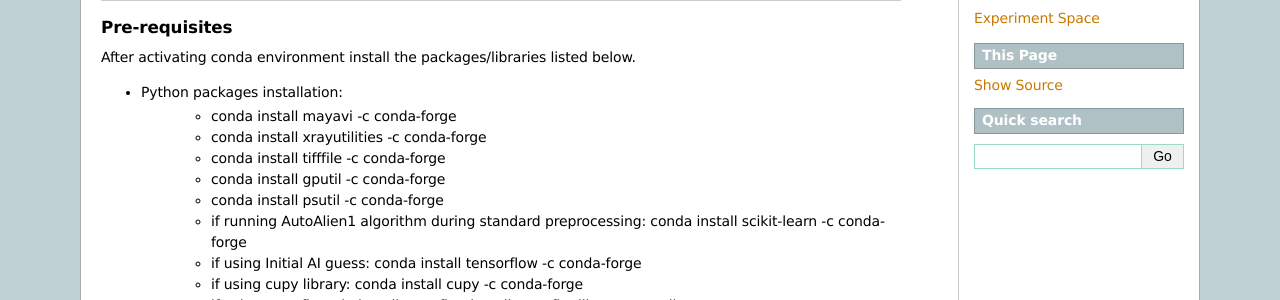
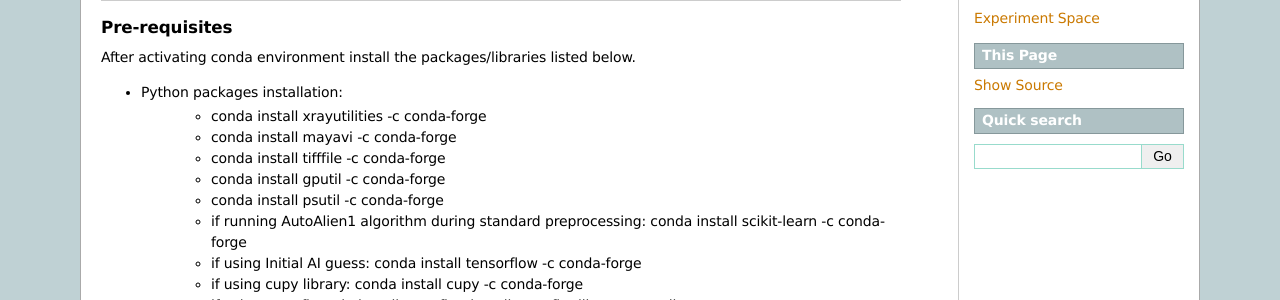
Before and after one commit to AdvancedPhotonSource/cohere, a Sphinx documentation site: the page built from docs/source/for_developers.rst, in a window 1280 px wide. Shown: the part 310-610 px from the top of the page. Built offline with Sphinx 7.4.7, drawn with Linux system fonts in a browser that asks for light colours.

```diff
--- a/docs/source/for_developers.rst
+++ b/docs/source/for_developers.rst
@@ -18,8 +18,8 @@ Pre-requisites
 ++++++++++++++
 | After activating conda environment install the packages/libraries listed below.
 - Python packages installation:
+   - conda install xrayutilities -c conda-forge
    - conda install mayavi -c conda-forge
-   - conda install xrayutilities -c conda-forge
    - conda install tifffile -c conda-forge
    - conda install gputil -c conda-forge
    - conda install psutil -c conda-forge
```
